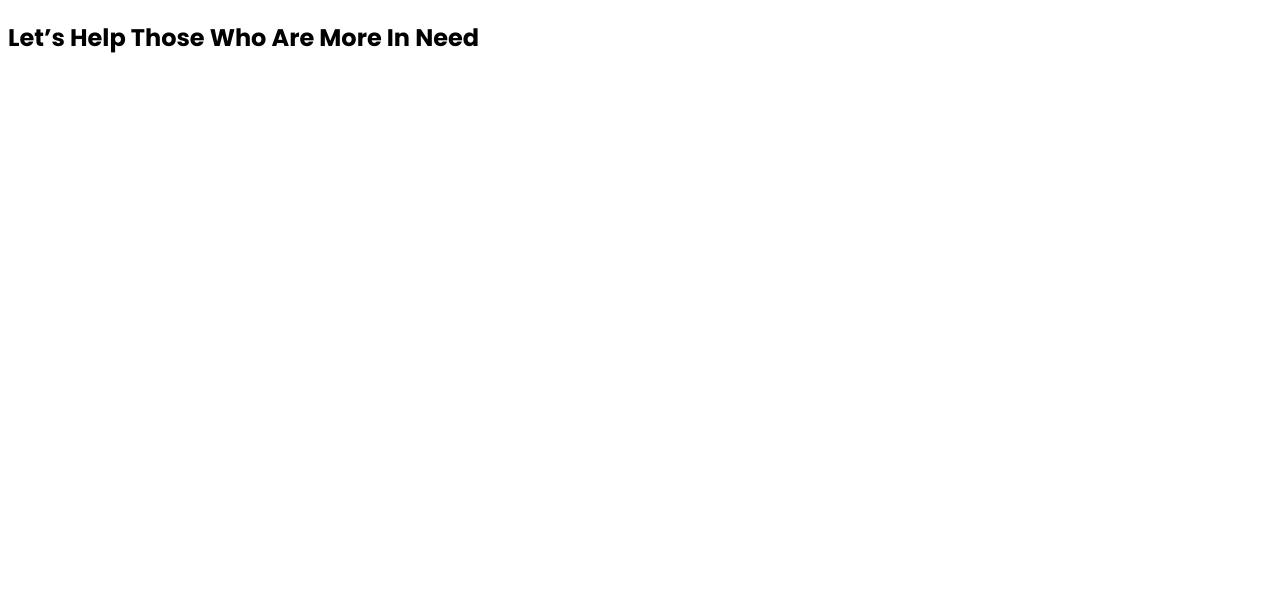
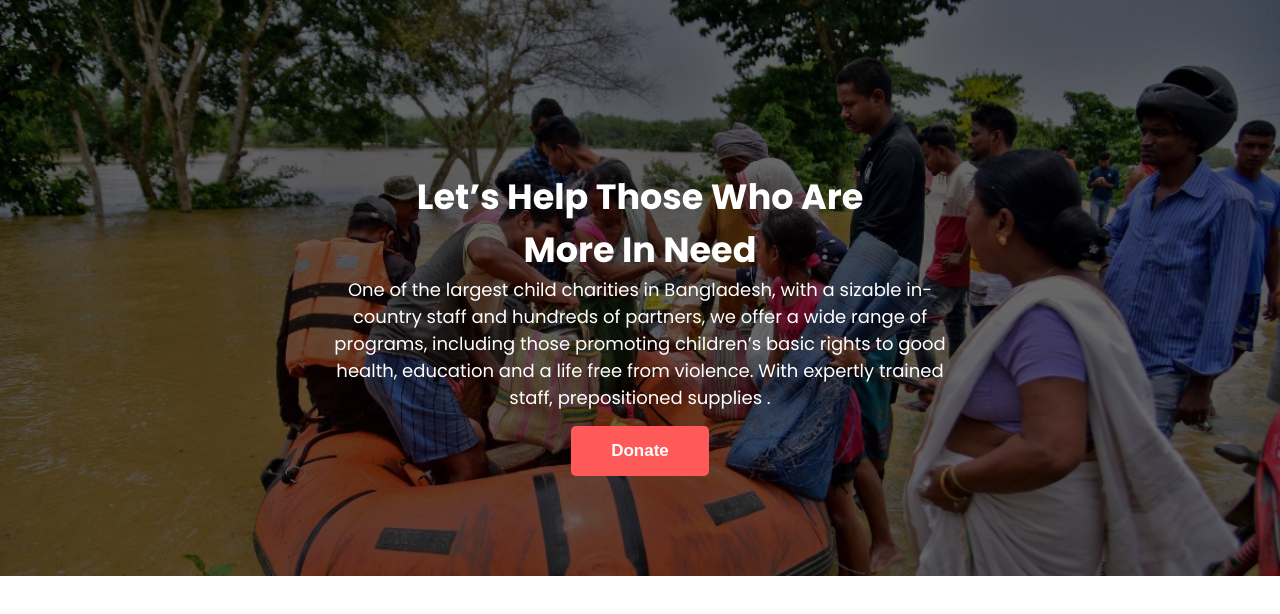
Before and after one commit to afzal75/assignments-1, a plain HTML site: page index.html in a window 1280 px wide. Drawn offline with Linux system fonts and the light colour scheme.

Commit message:
header part complete

```diff
--- a/css/style.css
+++ b/css/style.css
@@ -1,3 +1,59 @@
+*{
+    margin: 0;
+    padding: 0;
+}
 body {
     font-family: 'Poppins', sans-serif;
+
 }
+
+header {
+    background-image: url("../images/donation5.jpg");
+    background-repeat: no-repeat;
+    background-size: cover;
+    background-color: rgba(0, 0, 0, .6);
+    padding-bottom: 100px;
+    background-blend-mode: overlay;
+}
+
+.container {
+    width: 50%;
+    margin: 0 auto;
+
+}
+.title p {
+    color: white;
+    font-size: 18px;
+}
+
+button {
+    padding: 15px 40px;
+    font-weight: 600;
+    font-size: 17px;
+    background-color: #FF5959;
+    border-radius: 5px;
+    border: 0;
+    margin-top: 15px;
+}
+
+ button a {
+    text-decoration: none;
+    color: white;
+}
+.title{
+    display: flex;
+    flex-direction: column;
+    align-items: center;
+}
+.title h2{
+    text-align: center;
+    margin-top: 170px;
+    color: white;
+    font-weight: 700;
+    font-size: 35px;
+}
+.title p{
+    text-align: center;
+    color: white;
+    font-size: 18px;
+}
--- a/index.html
+++ b/index.html
@@ -15,7 +15,19 @@
 
 <body>
     <header>
-        <h2>Let’s Help Those Who Are More In Need</h2>
+        <div class="container">
+            <div class="title">
+                <h2>Let’s Help Those Who Are<br /> More In Need</h2>
+                <p>One of the largest child charities in Bangladesh, with a sizable in-country staff and hundreds of
+                    partners, we offer a wide range of programs, including those promoting children’s basic rights
+                    to
+                    good
+                    health, education and a life free from violence. With expertly trained staff, prepositioned
+                    supplies
+                    .</p>
+                <button><a href="https://www.bidyanondo.org/">Donate</a></button>
+            </div>
+        </div>
     </header>
 </body>
 
```
